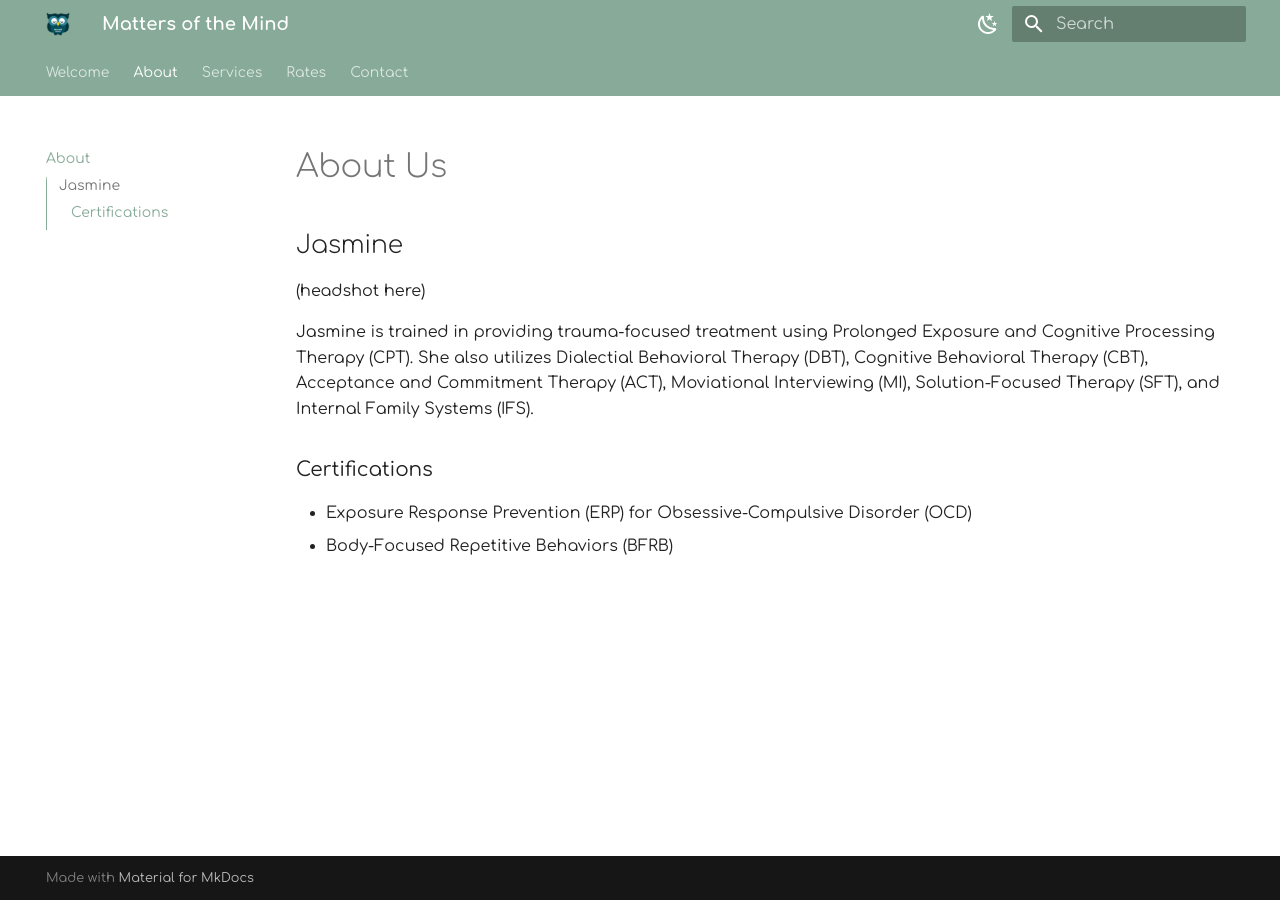
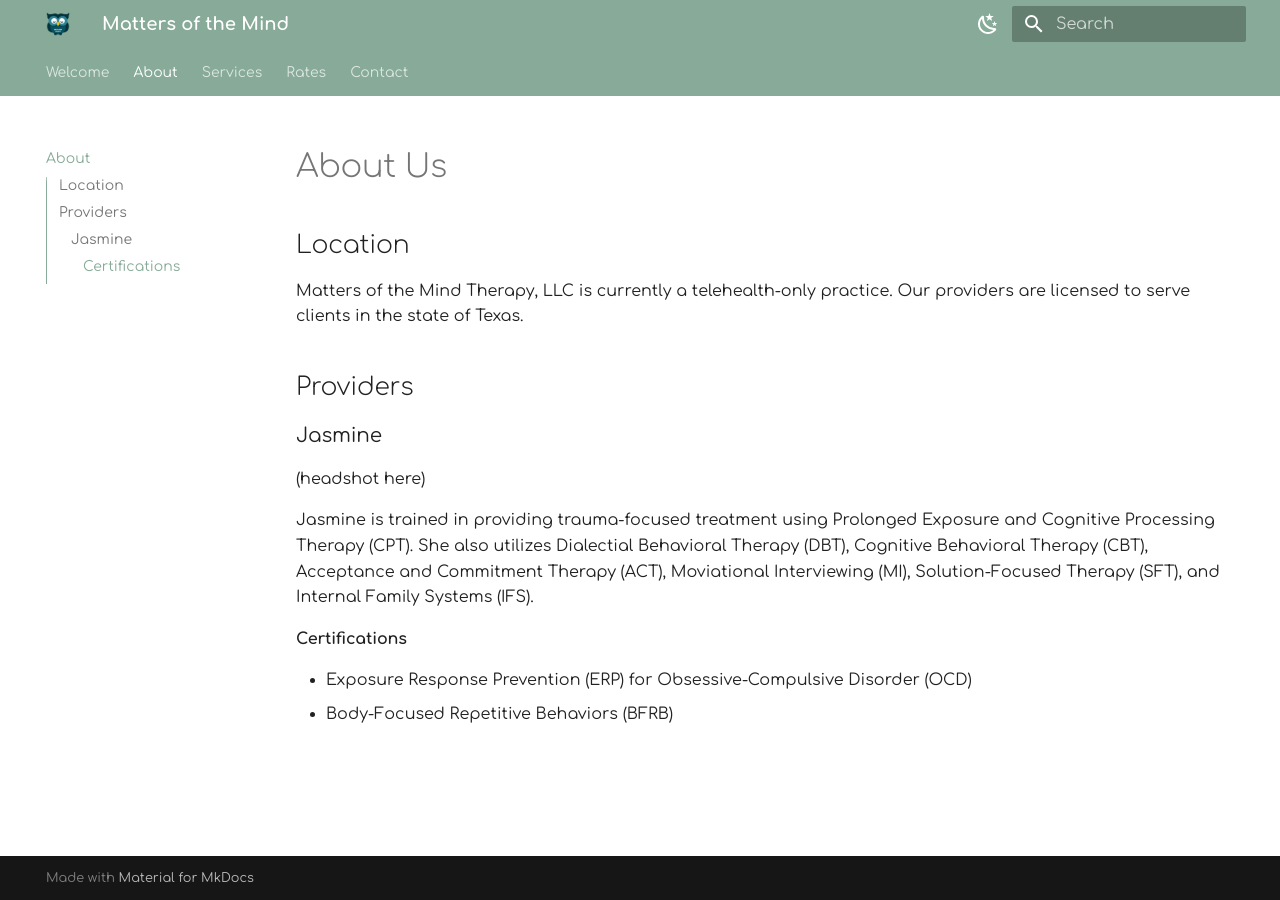
Before and after one commit to motm-therapy/website, an MkDocs documentation site: the page built from docs/about.md, in a window 1280 px wide. Built offline with MkDocs 1.6.1 and Material for MkDocs 9.7.7, drawn with Linux system fonts in a browser that asks for light colours.

Commit message:
Update about.md

```diff
--- a/docs/about.md
+++ b/docs/about.md
@@ -1,13 +1,20 @@
 # About Us
 
-## Jasmine
+## Location
+
+Matters of the Mind Therapy, LLC is currently a telehealth-only practice.
+Our providers are licensed to serve clients in the state of Texas.
+
+## Providers
+
+### Jasmine
 
 (headshot here)
 
 Jasmine is trained in providing trauma-focused treatment using Prolonged Exposure and Cognitive Processing Therapy (CPT).
 She also utilizes Dialectial Behavioral Therapy (DBT), Cognitive Behavioral Therapy (CBT), Acceptance and Commitment Therapy (ACT), Moviational Interviewing (MI), Solution-Focused Therapy (SFT), and Internal Family Systems (IFS).
 
-### Certifications
+#### Certifications
 
 - Exposure Response Prevention (ERP) for Obsessive-Compulsive Disorder (OCD)
 - Body-Focused Repetitive Behaviors (BFRB)
```
